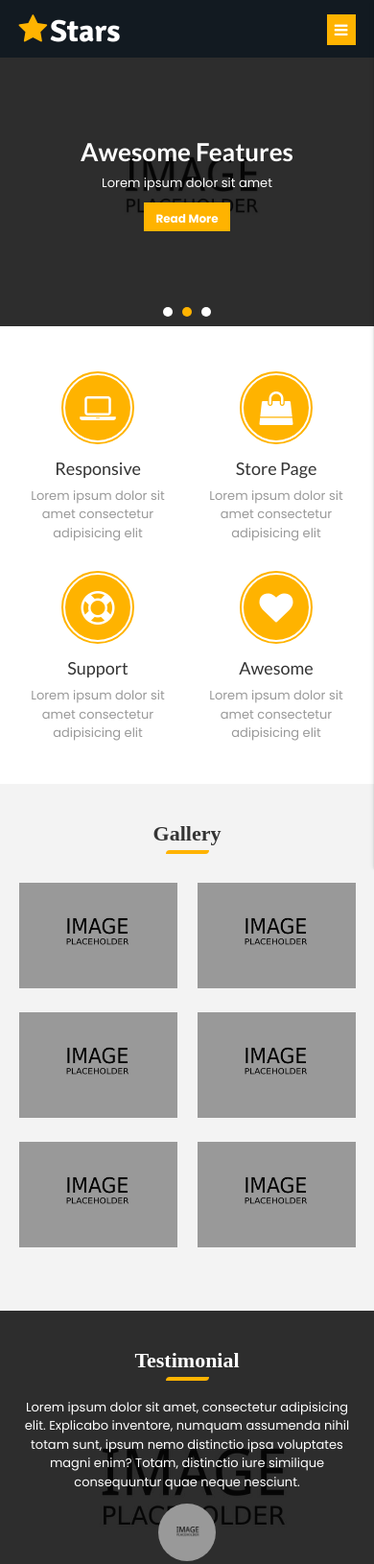
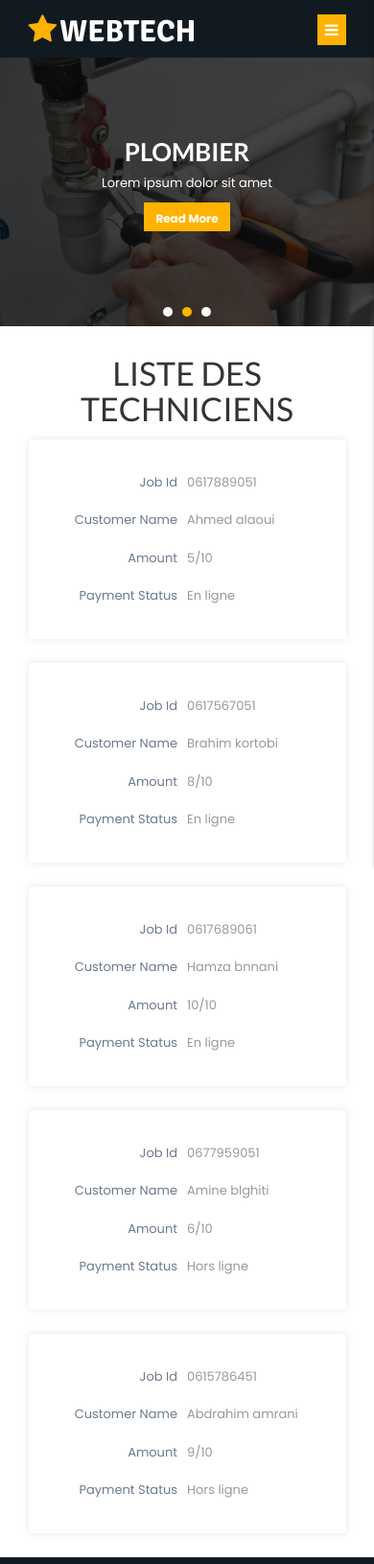
Before and after one commit to saikodayo/worktest, a plain HTML site: page home.html in a window 390 px wide. Shown: the top 1630 px of the page at 96% size. Drawn offline with Linux system fonts and the light colour scheme; a web font is replaced by a local one.

Commit message:
Add files via upload

```diff
--- a/home.html
+++ b/home.html
@@ -8,6 +8,85 @@
 	<meta name="HandheldFriendly" content="True">
 
 	<link rel="shortcut icon" href="img/favicon.png">
+
+
+	<style class="INLINE_PEN_STYLESHEET_ID" >
+		body {
+	  font-family: "lato", sans-serif;
+	}
+
+	.container {
+	  max-width: 1000px;
+	  margin-left: auto;
+	  margin-right: auto;
+	  padding-left: 10px;
+	  padding-right: 10px;
+	}
+
+	h2 {
+	  font-size: 26px;
+	  margin: 20px 0;
+	  text-align: center;
+	}
+	h2 small {
+	  font-size: 0.5em;
+	}
+
+	.responsive-table li {
+	  border-radius: 3px;
+	  padding: 25px 30px;
+	  display: flex;
+	  justify-content: space-between;
+	  margin-bottom: 25px;
+	}
+	.responsive-table .table-header {
+	  background-color: #2f3535;
+	  font-size: 14px;
+	  text-transform: uppercase;
+	  letter-spacing: 0.03em;
+	}
+	.responsive-table .table-row {
+	  background-color: #ffffff;
+	  box-shadow: 0px 0px 9px 0px rgba(0, 0, 0, 0.1);
+	}
+	.responsive-table .col-1 {
+	  flex-basis: 10%;
+	}
+	.responsive-table .col-2 {
+	  flex-basis: 40%;
+	}
+	.responsive-table .col-3 {
+	  flex-basis: 25%;
+	}
+	.responsive-table .col-4 {
+	  flex-basis: 25%;
+	}
+	@media all and (max-width: 767px) {
+	  .responsive-table .table-header {
+		display: none;
+	  }
+	  .responsive-table li {
+		display: block;
+	  }
+	  .responsive-table .col {
+		flex-basis: 100%;
+	  }
+	  .responsive-table .col {
+		display: flex;
+		padding: 10px 0;
+	  }
+	  .responsive-table .col:before {
+		color: #6C7A89;
+		padding-right: 10px;
+		content: attr(data-label);
+		flex-basis: 50%;
+		text-align: right;
+	  }
+	}
+
+
+	</style>
+
 
 	<link rel="stylesheet" href="css/font-awesome.min.css">
 	<link rel="stylesheet" href="css/materialize.min.css">
@@ -28,7 +107,7 @@
 				<a href="#" data-activates="slide-out-right" class="sidenav-control-right"><i class="fa fa-bars"></i></a>
 			</div>
 			<div class="site-title">
-				<a href="home.html"><h1><i class="fa fa-star"></i>Stars</h1></a>
+				<a href="home3.html"><h1><i class="fa fa-star"></i>WEBTECH</h1></a>
 			</div>
 		</div>
 	</div>
@@ -96,11 +175,11 @@
 	<div class="slider-slick app-pages">
 		<div class="slider-entry">
 
-			<img src="img/slider1.jpg" alt="">
+			<img src="img/slide1.jpeg" alt="">
 			<div class="overlay"></div>
 			<div class="caption">
 				<div class="container">
-					<h2>Stars Mobile Templates</h2>
+					<h2>ELECTRICIEN</h2>
 					<p>Lorem ipsum dolor sit amet</p>
 					<a class="button" href="">Read More</a>
 				</div>
@@ -108,21 +187,21 @@
 		</div>
 		<div class="slider-entry">
 			<div class="overlay"></div>
-			<img src="img/slider2.jpg" alt="">
+			<img src="img/slide2.jpg" alt="">
 			<div class="caption">
 				<div class="container">
-					<h2>Awesome Features</h2>
+					<h2>PLOMBIER</h2>
 					<p>Lorem ipsum dolor sit amet</p>
-					<a class="button" href="">Read More</a>
+					<a class="button" href="./home4.html">Read More</a>
 				</div>
 			</div>
 		</div>
 		<div class="slider-entry">
 			<div class="overlay"></div>
-			<img src="img/slider3.jpg" alt="">
+			<img src="img/slide3.jpg" alt="">
 			<div class="caption">
 				<div class="container">
-					<h2>Perfect Templates</h2>
+					<h2>CLIMATISEUR</h2>
 					<p>Lorem ipsum dolor sit amet</p>
 					<a class="button" href="">Read More</a>
 				</div>
@@ -131,8 +210,59 @@
 	</div>
 	<!-- end slider -->
 
+
+
+
+
+	<div class="container">
+		<h2>LISTE DES TECHNICIENS</h2>
+		<ul class="responsive-table">
+		  <li class="table-header">
+			<div class="col col-1">N° tel </div>
+			<div class="col col-2">Nom</div>
+			<div class="col col-3">Note</div>
+			<div class="col col-4">Disponibilité</div>
+		  </li>
+		  <li class="table-row">
+			<div class="col col-1" data-label="Job Id">0617889051</div>
+			<div class="col col-2" data-label="Customer Name">Ahmed alaoui</div>
+			<div class="col col-3" data-label="Amount">5/10</div>
+			<div class="col col-4" data-label="Payment Status">En ligne</div>
+		  </li>
+		  <li class="table-row">
+			<div class="col col-1" data-label="Job Id">0617567051</div>
+			<div class="col col-2" data-label="Customer Name">Brahim kortobi</div>
+			<div class="col col-3" data-label="Amount">8/10</div>
+			<div class="col col-4" data-label="Payment Status">En ligne</div>
+		  </li>
+		  <li class="table-row">
+			<div class="col col-1" data-label="Job Id">0617689061</div>
+			<div class="col col-2" data-label="Customer Name">Hamza bnnani</div>
+			<div class="col col-3" data-label="Amount">10/10</div>
+			<div class="col col-4" data-label="Payment Status">En ligne</div>
+		  </li>
+		  <li class="table-row">
+			<div class="col col-1" data-label="Job Id">0677959051</div>
+			<div class="col col-2" data-label="Customer Name">Amine blghiti</div>
+			<div class="col col-3" data-label="Amount">6/10</div>
+			<div class="col col-4" data-label="Payment Status">Hors ligne</div>
+		  </li>
+		  <li class="table-row">
+			<div class="col col-1" data-label="Job Id">0615786451</div>
+			<div class="col col-2" data-label="Customer Name">Abdrahim amrani</div>
+			<div class="col col-3" data-label="Amount">9/10</div>
+			<div class="col col-4" data-label="Payment Status">Hors ligne</div>
+		  </li>
+
+
+		</ul>
+	  </div>
+
+
+
+
 	<!-- offers -->
-	<div class="offers">
+	<!--<div class="offers">
 		<div class="container">
 			<div class="row">
 				<div class="col s6">
@@ -167,11 +297,11 @@
 				</div>
 			</div>
 		</div>
-	</div>
+	</div>-->
 	<!-- end offers -->
 
 	<!-- gallery -->
-	<div class="gallery app-section app-bg-dark">
+	<!--<div class="gallery app-section app-bg-dark">
 		<div class="container">
 			<div class="app-title">
 				<h4>Gallery</h4>
@@ -202,11 +332,11 @@
 				</div>
 			</div>
 		</div>
-	</div>
+	</div>-->
 	<!-- end gallery -->
 
 	<!-- testimonial -->
-	<div class="testimonial app-section app-bg-color">
+	<!--<div class="testimonial app-section app-bg-color">
 		<div class="container">
 			<div class="app-title">
 				<h4>Testimonial</h4>
@@ -233,11 +363,11 @@
 				</div>
 			</div>
 		</div>
-	</div>
+	</div> -->
 	<!-- end testimonial -->
 
 	<!-- latest news -->
-	<div class="latest-news app-section app-bg-dark">
+	<!--<div class="latest-news app-section app-bg-dark">
 		<div class="container">
 			<div class="app-title">
 				<h4>Latest News</h4>
@@ -288,7 +418,7 @@
 				</div>
 			</div>
 		</div>
-	</div>
+	</div> -->
 	<!-- end latest news -->
 
 	<!-- footer -->
```
Also changed, not shown: home3.html (+15 -15 lines), home4.html (+1 -1 lines).
